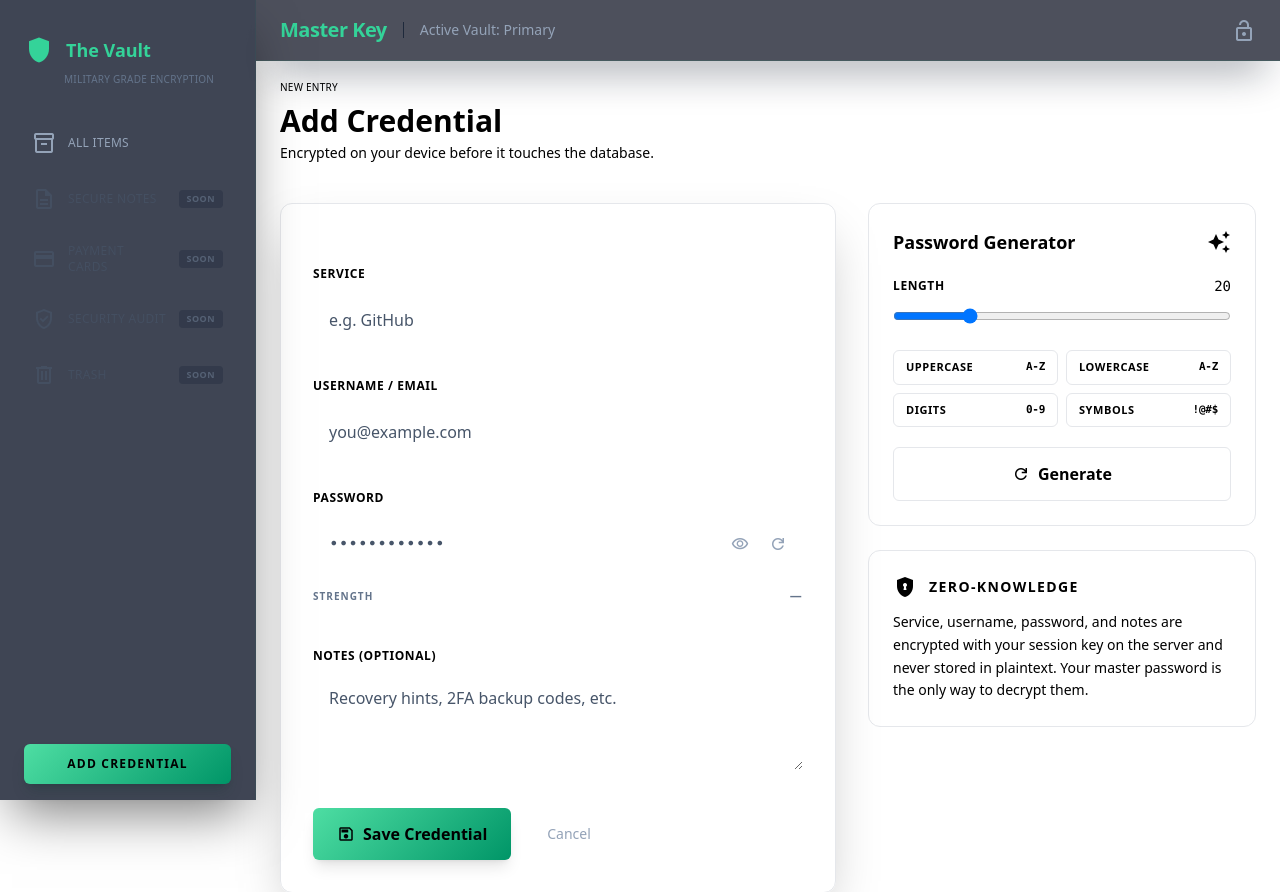
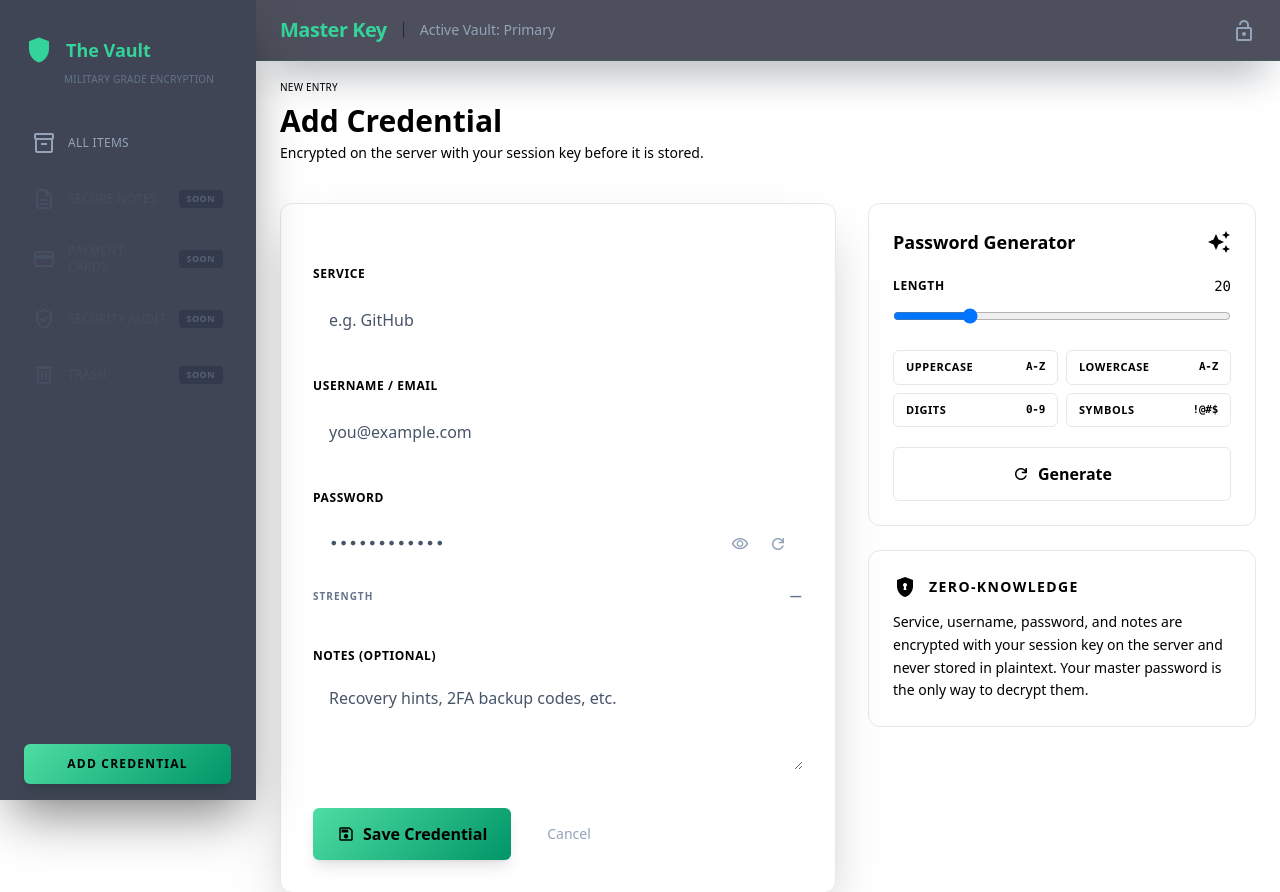
Before and after one commit to ndwmiller/KeyMasters-MasterKey, a FastAPI app: template templates/vault/new.html in a window 1280 px wide. Shown: the top 892 px of the page. Run offline with FastAPI, Linux system fonts and the light colour scheme; the template is opened without the code that fills it, so the values that code supplies are empty; parts of the project's set-up code (start-up, migrations or seed data) failed here and were passed over; some libraries are stand-ins or nearby versions.

Commit message:
correct misleading text that claimed encryption happens on the device
Co-authored-by: Javokhir Bakhritdinov <Javokhir.Bakhritdinov@usm.edu>

```diff
--- a/templates/vault/new.html
+++ b/templates/vault/new.html
@@ -8,7 +8,7 @@
     <div class="mb-10">
       <span class="font-inter font-medium tracking-wide uppercase text-[10px] text-primary mb-2 block">New Entry</span>
       <h2 class="font-headline font-bold text-3xl text-on-surface">Add Credential</h2>
-      <p class="text-sm text-secondary mt-1">Encrypted on your device before it touches the database.</p>
+      <p class="text-sm text-secondary mt-1">Encrypted on the server with your session key before it is stored.</p>
     </div>
 
     <div class="grid grid-cols-1 lg:grid-cols-12 gap-8">
```
